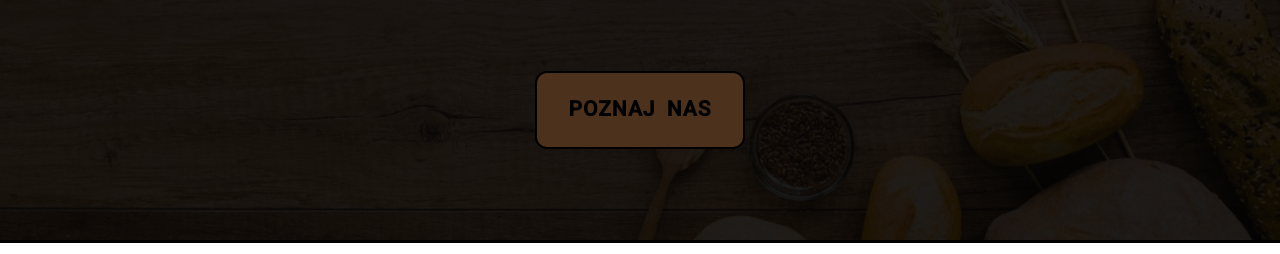
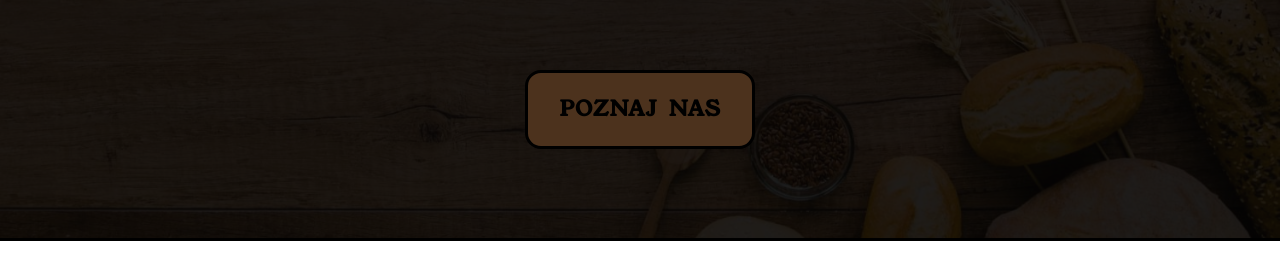
Before and after one commit to navid9696/bakeryDAV-POL, a website: page index.html in a window 1280 px wide. Shown: the part 475-729 px from the top of the page. Drawn offline with nearby package versions, Linux system fonts and the light colour scheme; some packages are replaced by stand-ins of ours.

Commit message:
fixed gallery, changed border main btn

```diff
--- a/src/sass/_mediaQueries.scss
+++ b/src/sass/_mediaQueries.scss
@@ -387,6 +387,7 @@
 			}
 
 			.contact-form {
+				position: relative;
 				width: 75%;
 				max-width: none;
 				padding: 2.5em;
@@ -396,7 +397,8 @@
 
 				&__input-btn {
 					padding: 0.7em 4em;
-					grid-row: 3/4;
+
+
 				}
 
 				&__box {
--- a/src/sass/_mixins.scss
+++ b/src/sass/_mixins.scss
@@ -26,18 +26,20 @@
 	background-color: $secondary-color;
 	color: #000;
 	font-weight: 700;
+	font-family: 'Young Serif', serif;
 	text-transform: uppercase;
-	border-radius: 12px;
-	border: 2px solid #000;
-	transition: background-color 0.6s, color 0.6s, border 0.6s;
+	border-radius: 16px;
+	border: 3px solid #000;
+	transition: background-color 0.6s, color 0.6s, border 0.6s, border-style 0.6s;
 	cursor: pointer;
 
+	&:hover {
+		color: $secondary-color;
+		background-color: #1e1e1e;
+		border: 3px solid $secondary-color;
+		border-style: inset;
+	}
 
-	&:hover {
-		background-color: #1e1e1e;
-		color: $secondary-color;
-		border: 2px solid $secondary-color;
-	}
 }
 
 @mixin attribution($color: #ffffffc0) {
@@ -72,5 +74,4 @@
 	border-right: 2px solid $border-color;
 	border-left: 2px solid $border-color;
 	border-radius: 4px;
-
 }
```
Also changed, not shown: dist/css/main.min.css.
